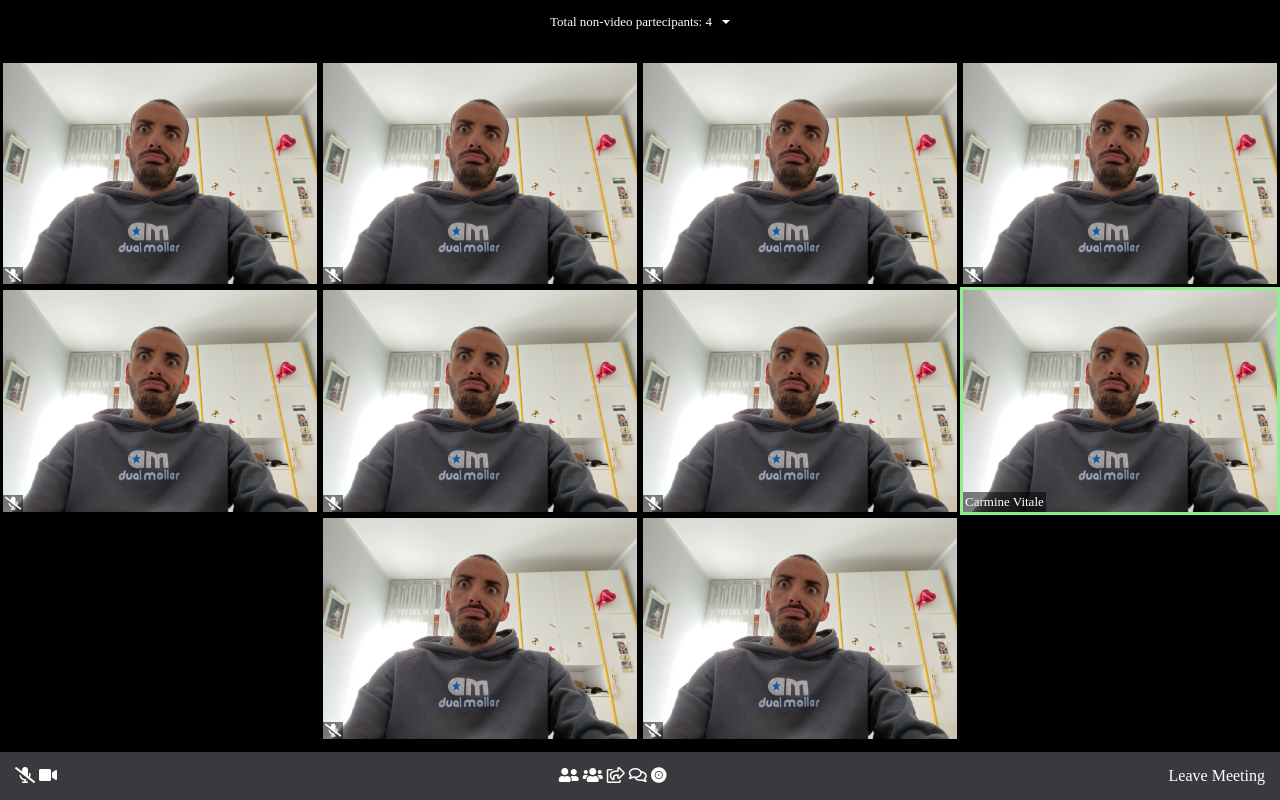
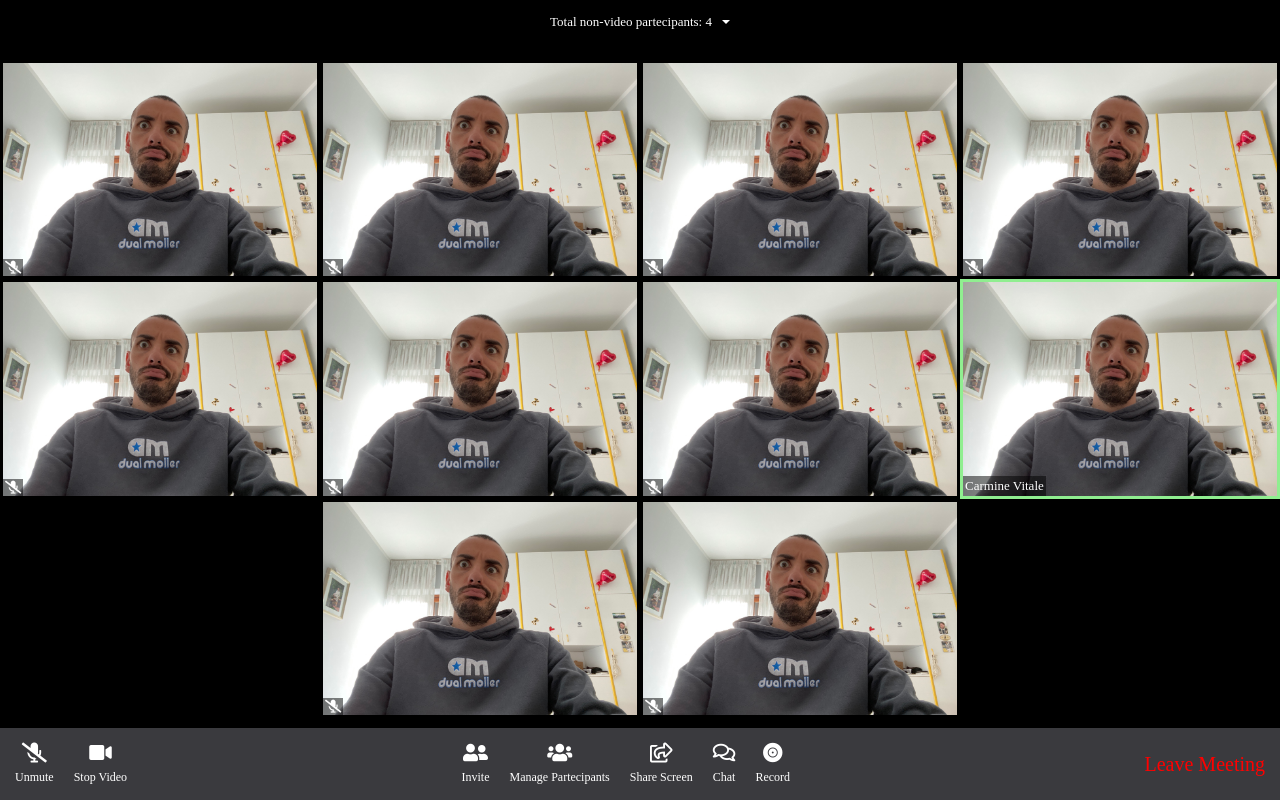
Before and after one commit to CarmineVitale/html-css-zoom, a plain HTML site: page index.html in a window 1280 px wide. Drawn offline with Linux system fonts and the light colour scheme.

Commit message:
Added Barra azioni inferiore

```diff
--- a/index.html
+++ b/index.html
@@ -89,20 +89,47 @@
       </div>
       <!-- SEZIONE ACTION -->
       <div id="action">
+        <!-- Bottoni per silenziare mic e cam -->
         <div class="unmute">
+          <ul class="listinline">
+            <li>
               <i class="fas fa-microphone-slash"></i>
+              <span>Unmute</span>
+            </li>
+            <li>
               <i class="fas fa-video"></i>
+              <span>Stop Video</span>
+            </li>
+          </ul>
         </div>
+        <!-- Bottoni per interagire con la chat -->
         <div class="share">
-
+          <ul class="listinline">
+            <li>
               <i class="fas fa-user-friends"></i>
+              <span>Invite</span>
+            </li>
+            <li>
               <i class="fas fa-users"></i>
+              <span>Manage Partecipants</span>
+            </li>
+            <li>
               <i class="far fa-share-square"></i>
+              <span>Share Screen</span>
+            </li>
+            <li>
               <i class="far fa-comments"></i>
+              <span>Chat</span>
+            </li>
+            <li>
               <i class="fas fa-record-vinyl"></i>
+              <span>Record</span>
+            </li>
+          </ul>
         </div>
+        <!-- Bottone Lascia il meeting -->
         <div class="leave">
-          <span>Leave Meeting</span>
+          <a href="#">Leave Meeting</a>
         </div>
       </div>
     </div>
--- a/style/main.css
+++ b/style/main.css
@@ -85,4 +85,37 @@ body {
   width: 100%;
   display: flex;
   justify-content: space-between;
+  align-items: center;
 }
+.listinline  {
+  list-style: none;
+  padding: 0;
+  margin: 0;
+  display: flex;
+}
+.listinline li i,
+.listinline span {
+  display: block;
+  text-align: center;
+}
+.listinline li i {
+  font-size: 20px;
+  margin-bottom: 7px;
+}
+.listinline span {
+  font-size: 12px;;
+}
+.unmute .listinline li:first-child {
+  margin-right: 20px;
+}
+.share .listinline li {
+  margin-right: 20px;
+}
+.leave a {
+  color: red;
+  text-decoration: none;
+  font-size: 20px;
+}
+.leave a:hover {
+  color: yellow;
+}
```
Lines whose indentation alone changed are shown as unchanged.
